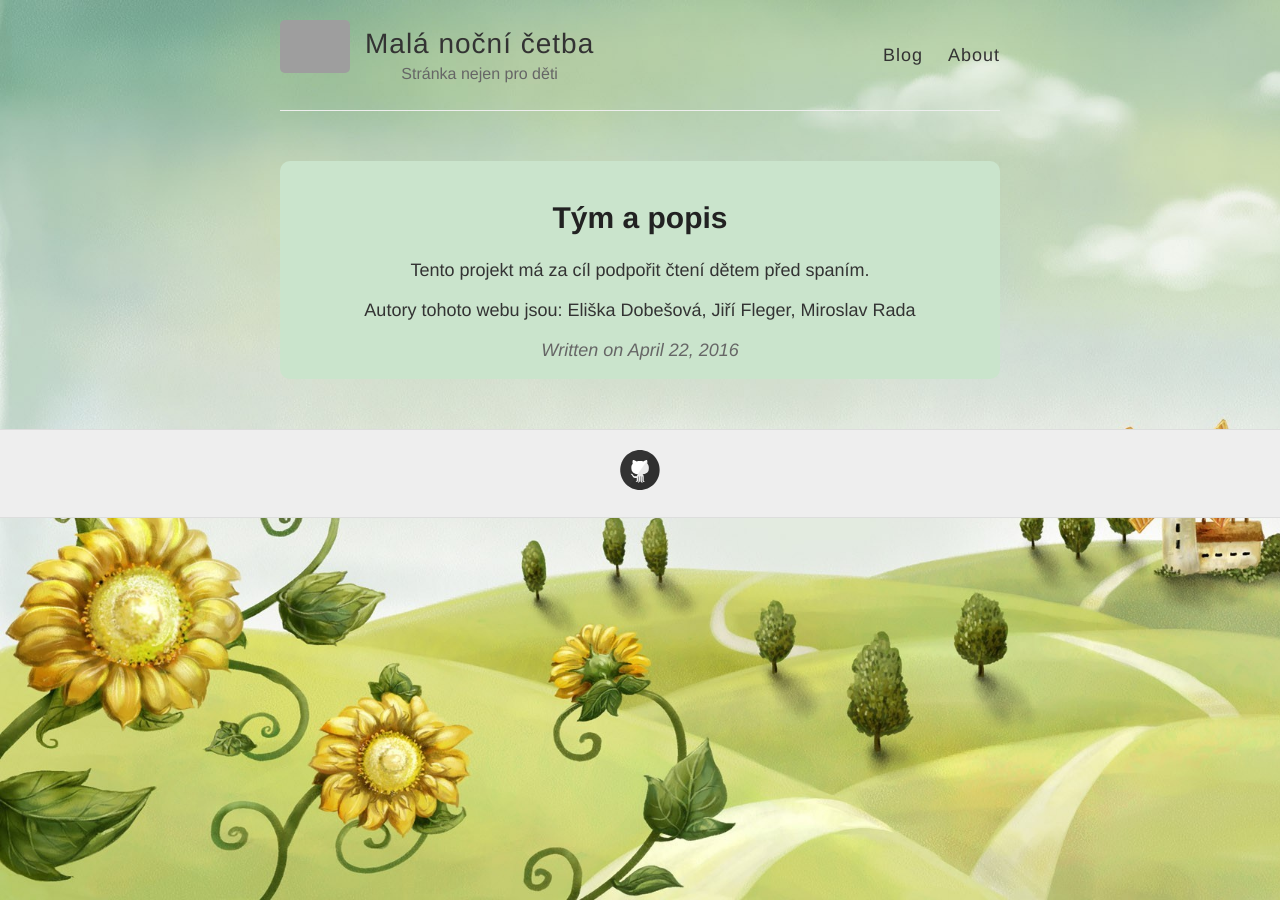
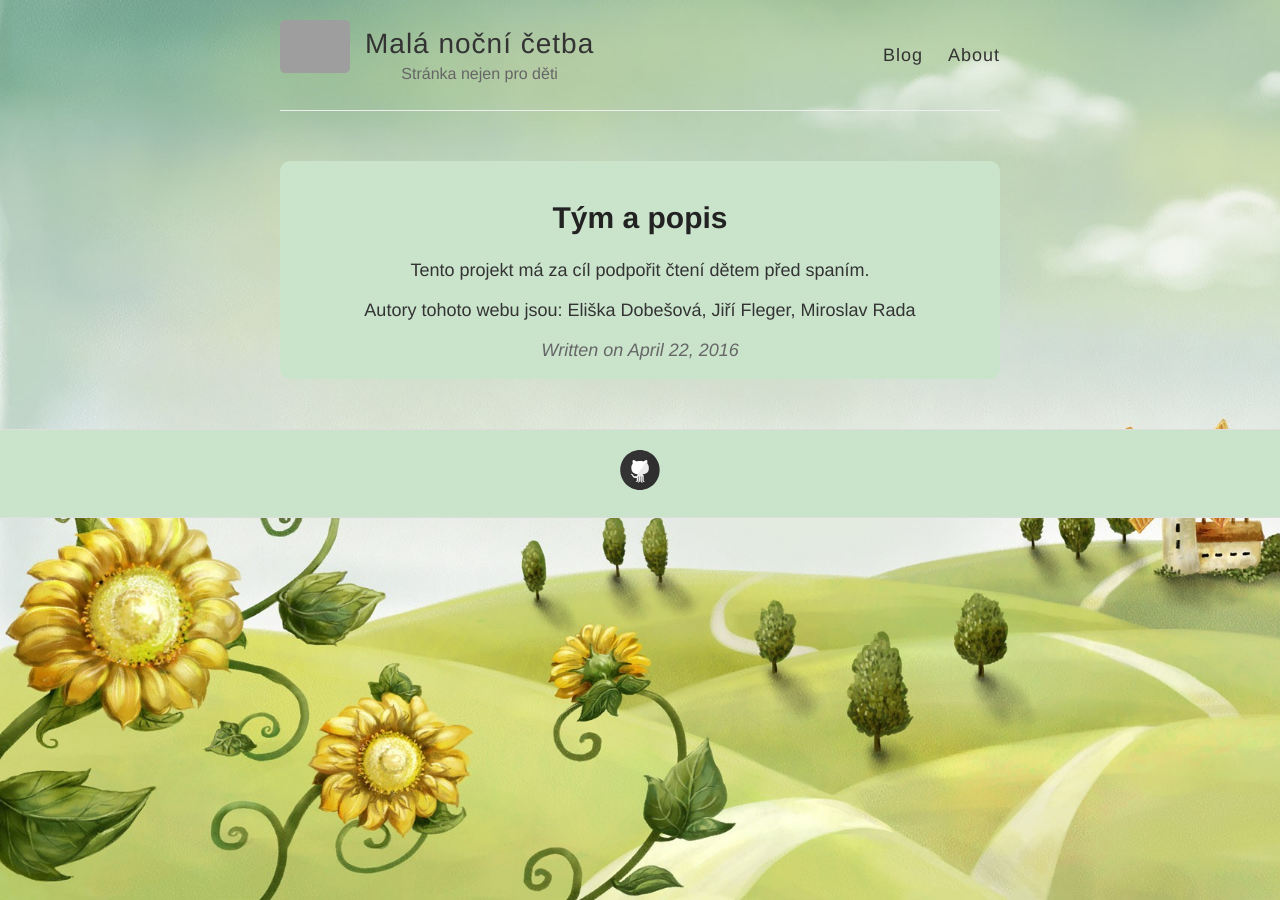
Before and after one commit to 450000/450000.github.io, a Jekyll site: the page built from _posts/2016-04-22-tým.html, in a window 1280 px wide. Built offline with Jekyll 4.4.1, drawn with Linux system fonts in a browser that asks for light colours; grey boxes are pictures that could not be loaded.

Commit message:
Update post.html

```diff
--- a/_layouts/post.html
+++ b/_layouts/post.html
@@ -15,6 +15,9 @@ article {
   margin-bottom: 20px;
   padding: 1px 15px 15px 15px;
   border-radius: 10px;
+  background-color: rgb(202, 228, 204);
+}
+div.wrapper-footer {
   background-color: rgb(202, 228, 204);
 }
     </style>
```
